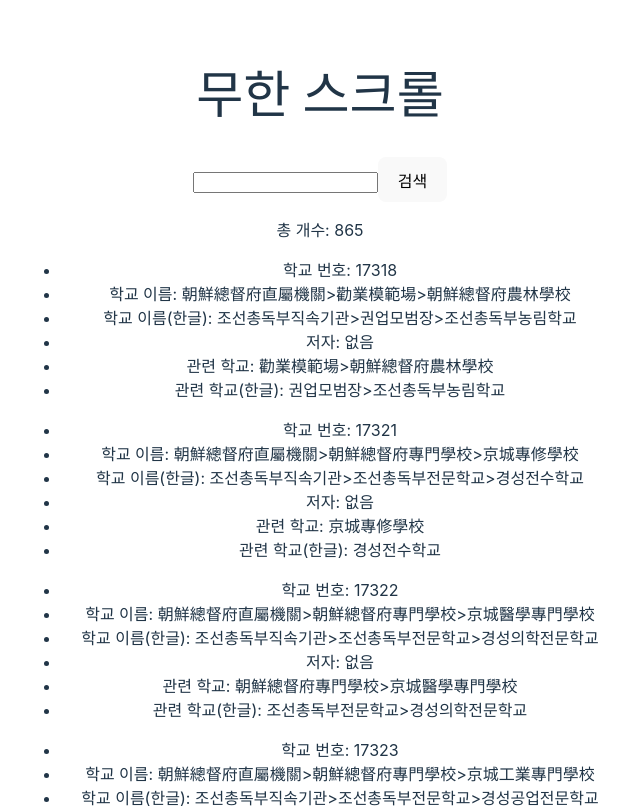
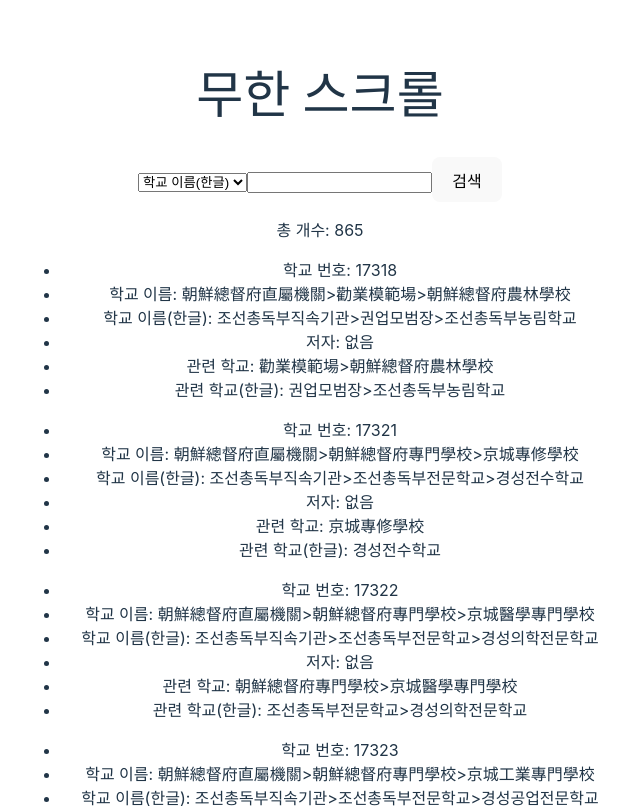
Before and after one commit to Ape07Park/data-test, a React (Vite) app: page /scroll in a window 1280 px wide. Shown: the top 808 px of the page, without its empty margins (320-960 px from the left). Built offline with nearby package versions, Linux system fonts and the light colour scheme; data requests are answered from the project's data file.

Commit message:
검색 카테고리 추가 완료

```diff
--- a/src/components/SearchStudy.jsx
+++ b/src/components/SearchStudy.jsx
@@ -7,14 +7,16 @@ export default function SearchStudy({ onSearch }) {
     // input의 값을 가져오기
 
     const term = useRef('');
+    const type = useRef('toc_title_ko');
 
     const handleTerm = (e) => {
         term.current = e.target.value
     }
 
     const handleSearch = () => {
+        let searchType = type.current;
         let searchTerm = term.current;
-        onSearch(searchTerm)
+        onSearch(searchType, searchTerm)
     }
 
     const handleKeyDown = (event) => {
@@ -23,8 +25,17 @@ export default function SearchStudy({ onSearch }) {
         }
     };
 
+    const handleType = (e) => {
+        type.current = e.target.value;
+    }
+
     return (
         <>
+            <select onChange={handleType}>
+                <option value="toc_title_ko">학교 이름(한글)</option>
+                <option value="related_schools">관련 학교(한글)</option>
+            </select>
+
             <input type="text" onChange={handleTerm} onKeyDown={handleKeyDown}/>
             <button onClick={handleSearch}>검색</button>
         </>
--- a/src/pages/Scroll.jsx
+++ b/src/pages/Scroll.jsx
@@ -12,7 +12,6 @@ export default function Scroll() {
     const [hasNextPage, setHasNextPage] = useState(true);
     const observerRef = useRef(null);
     const index = useRef(0);
-
 
     useEffect(() => {
         const getData = async () => {
@@ -70,30 +69,38 @@ export default function Scroll() {
             index.current = endIndex;
             setPage(page + 1);
 
-           // 처음 랜더링 시 totalCnt가 0으로 나옴, 그래서 totalCnt !== 0 추가함
+            // 처음 랜더링 시 totalCnt가 0으로 나옴, 그래서 totalCnt !== 0 추가함
             // 현제 인덱스와 총 아이템 개수를 비교
             if (totalCnt < index.current && totalCnt !== 0) {
-                console.log('진입');
-
                 setHasNextPage(false)
             }
-
         } else {
             setHasNextPage(false);
         }
     }
 
     // 검색 수행
-    const handleSearch = (term) => {
+    const handleSearch = (type, term) => {
         // originData에서 검색어에 맞는 거만 골라서 꺼내기
         setPage(1);
+        let searchData = null;
 
-        let searchData = originData.filter(data =>
-            data.toc_title_ko.includes(term)
-        )
+        if (type === "related_schools") {
+            searchData = originData.filter(data =>
+                data.related_schools[0].primaryname_ko.includes(term)
+            )
+
+        } else {
+            searchData = originData.filter(data =>
+                data[type].includes(term)
+            )
+        }
+
+        // 타입에 맞게 데이터 필터링 하기
 
         setFilteredData(searchData);
         setTotalCnt(searchData.length);
+        //
         setHasNextPage(searchData.length > limit);
     }
 
@@ -116,7 +123,9 @@ export default function Scroll() {
                     ))
                 }
             </div>
+
             <div ref={observerRef}>로딩 중...</div>
+
             {hasNextPage === false &&
                 <div>모든 데이터가 랜더링 되었습니다.</div>
             }
```
